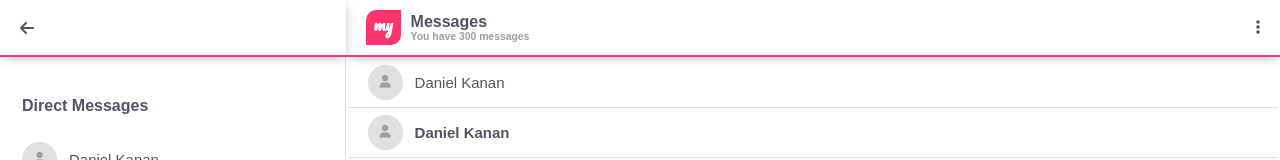
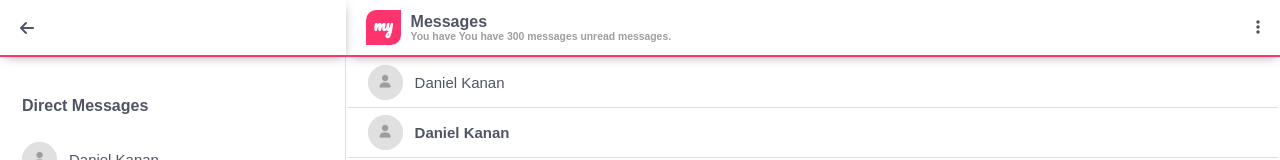
Before and after one commit to danielkanangila/web50-project2, a React (Create React App) app in the folder frontend/: page /user/messages in a window 1280 px wide. Shown: the top 160 px of the page. Built offline with nearby package versions, Linux system fonts and the light colour scheme.

Commit message:
created toolbar hook

```diff
--- /dev/null
+++ b/frontend/src/hooks/useToolbar.js
@@ -0,0 +1,23 @@
+import React, { useContext } from "react";
+import { AppContext } from "../contexts";
+import { ToolbarTitle } from "../components";
+import { formatToolBarSubMessages } from "../utils";
+
+export const useToolbar = () => {
+  const { appState, setAppState } = useContext(AppContext);
+
+  const setContent = ({ title, subTitle, Image }) => {
+    setAppState({
+      ...appState,
+      ToolbarTitle: () => (
+        <ToolbarTitle
+          title={title}
+          subTitle={formatToolBarSubMessages(subTitle)}
+          Image={<Image />}
+        />
+      ),
+    });
+  };
+
+  return { appState, setContent };
+};
--- a/frontend/src/pages/Messages.js
+++ b/frontend/src/pages/Messages.js
@@ -1,25 +1,20 @@
 import React, { useContext, useEffect } from "react";
 import styled from "styled-components";
 
-import { AppContext } from "../contexts";
-import { Logo, ToolbarTitle, ImageCircle } from "../components";
+import { useToolbar } from "../hooks/useToolbar";
+import { Logo, ImageCircle } from "../components";
 // To be removed
 import { messages } from "./../devData.js";
 import ListItem from "../components/lists/ListItem";
 
 const Messages = () => {
-  const { appState, setAppState } = useContext(AppContext);
+  const toolbar = useToolbar();
 
   useEffect(() => {
-    setAppState({
-      ...appState,
-      ToolbarTitle: () => (
-        <ToolbarTitle
-          title="Messages"
-          subTitle="You have 300 messages"
-          Image={<Logo />}
-        />
-      ),
+    toolbar.setContent({
+      title: "Messages",
+      subTitle: "You have 300 messages",
+      Image: () => <Logo />,
     });
   }, []);
 
```
